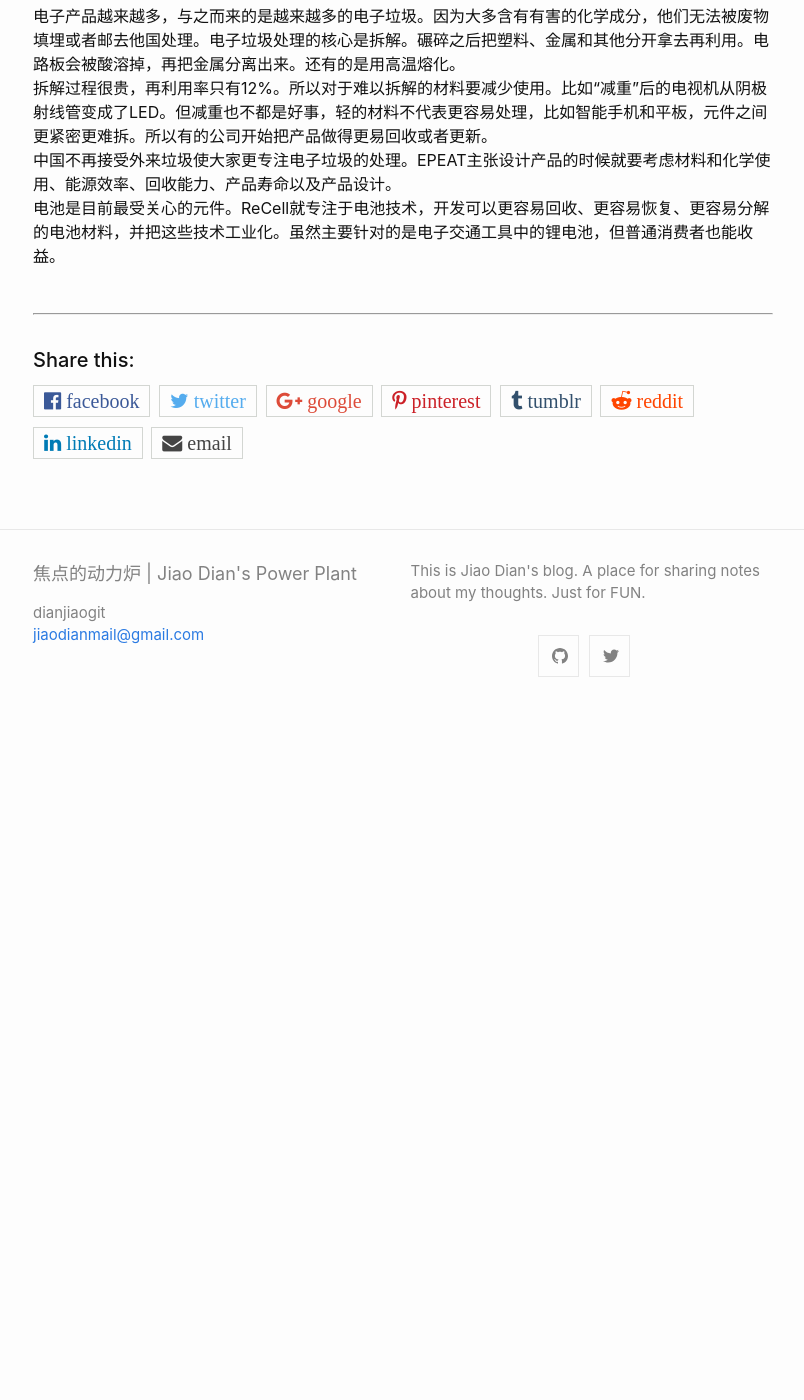
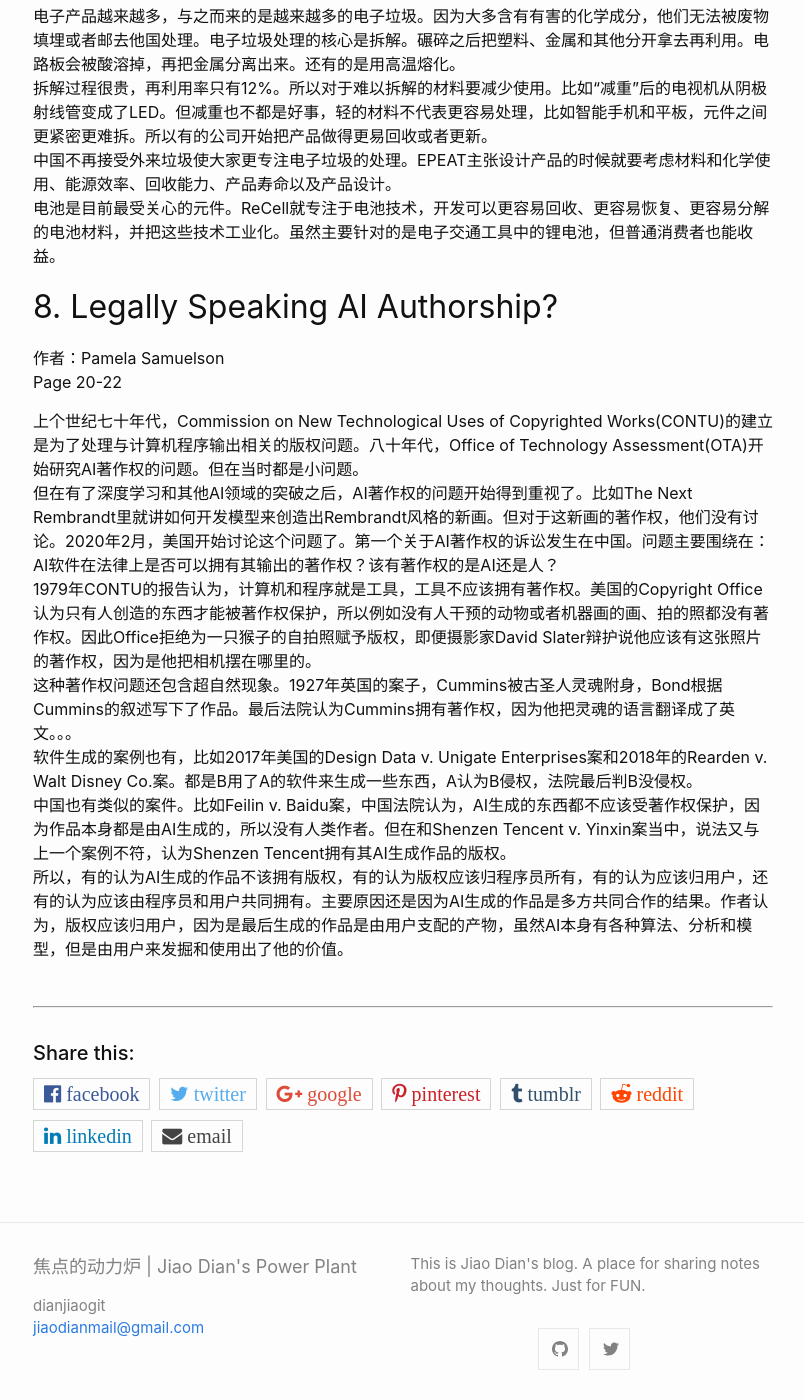
Before and after one commit to dianjiaogit/dianjiaogit.github.io, a Jekyll site: the page built from _posts/2020-07-13-CACM notes.md, in a window 1280 px wide and 1400 px high, scrolled down 3829 px. Shown: the whole window, without its empty margins (237-1041 px from the left). Built offline with Jekyll 4.4.1, drawn with Linux system fonts in a browser that asks for light colours; before the commit the page ends 4536 px from its top, so only the background shows below that.

Commit message:
CACM until 8

```diff
--- a/_posts/2020-07-13-CACM notes.md
+++ b/_posts/2020-07-13-CACM notes.md
@@ -94,3 +94,15 @@
 拆解过程很贵，再利用率只有12%。所以对于难以拆解的材料要减少使用。比如“减重”后的电视机从阴极射线管变成了LED。但减重也不都是好事，轻的材料不代表更容易处理，比如智能手机和平板，元件之间更紧密更难拆。所以有的公司开始把产品做得更易回收或者更新。
 中国不再接受外来垃圾使大家更专注电子垃圾的处理。EPEAT主张设计产品的时候就要考虑材料和化学使用、能源效率、回收能力、产品寿命以及产品设计。
 电池是目前最受关心的元件。ReCell就专注于电池技术，开发可以更容易回收、更容易恢复、更容易分解的电池材料，并把这些技术工业化。虽然主要针对的是电子交通工具中的锂电池，但普通消费者也能收益。
+
+## 8. Legally Speaking AI Authorship?
+作者：Pamela Samuelson
+Page 20-22
+
+上个世纪七十年代，Commission on New Technological Uses of Copyrighted Works(CONTU)的建立是为了处理与计算机程序输出相关的版权问题。八十年代，Office of Technology Assessment(OTA)开始研究AI著作权的问题。但在当时都是小问题。
+但在有了深度学习和其他AI领域的突破之后，AI著作权的问题开始得到重视了。比如The Next Rembrandt里就讲如何开发模型来创造出Rembrandt风格的新画。但对于这新画的著作权，他们没有讨论。2020年2月，美国开始讨论这个问题了。第一个关于AI著作权的诉讼发生在中国。问题主要围绕在：AI软件在法律上是否可以拥有其输出的著作权？该有著作权的是AI还是人？
+1979年CONTU的报告认为，计算机和程序就是工具，工具不应该拥有著作权。美国的Copyright Office认为只有人创造的东西才能被著作权保护，所以例如没有人干预的动物或者机器画的画、拍的照都没有著作权。因此Office拒绝为一只猴子的自拍照赋予版权，即便摄影家David Slater辩护说他应该有这张照片的著作权，因为是他把相机摆在哪里的。
+这种著作权问题还包含超自然现象。1927年英国的案子，Cummins被古圣人灵魂附身，Bond根据Cummins的叙述写下了作品。最后法院认为Cummins拥有著作权，因为他把灵魂的语言翻译成了英文。。。
+软件生成的案例也有，比如2017年美国的Design Data v. Unigate Enterprises案和2018年的Rearden v. Walt Disney Co.案。都是B用了A的软件来生成一些东西，A认为B侵权，法院最后判B没侵权。
+中国也有类似的案件。比如Feilin v. Baidu案，中国法院认为，AI生成的东西都不应该受著作权保护，因为作品本身都是由AI生成的，所以没有人类作者。但在和Shenzen Tencent v. Yinxin案当中，说法又与上一个案例不符，认为Shenzen Tencent拥有其AI生成作品的版权。
+所以，有的认为AI生成的作品不该拥有版权，有的认为版权应该归程序员所有，有的认为应该归用户，还有的认为应该由程序员和用户共同拥有。主要原因还是因为AI生成的作品是多方共同合作的结果。作者认为，版权应该归用户，因为是最后生成的作品是由用户支配的产物，虽然AI本身有各种算法、分析和模型，但是由用户来发掘和使用出了他的价值。
```
